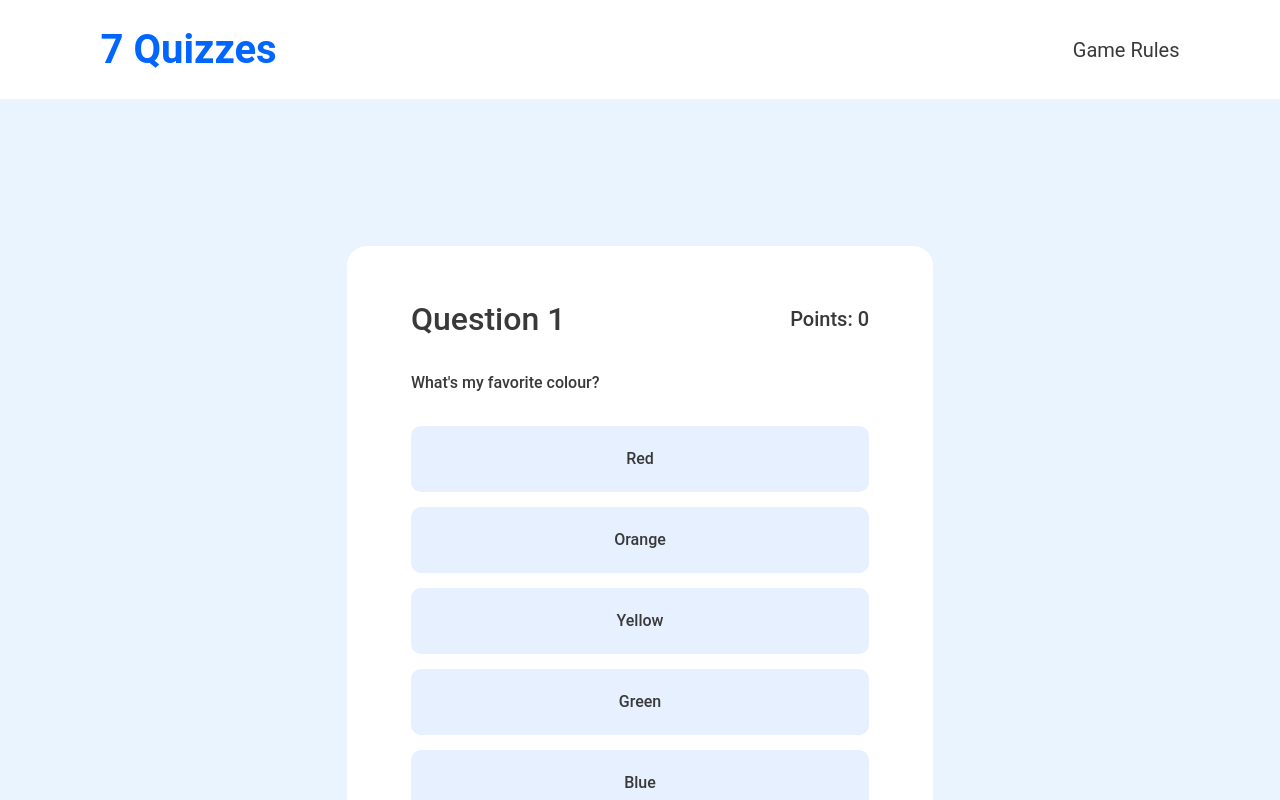
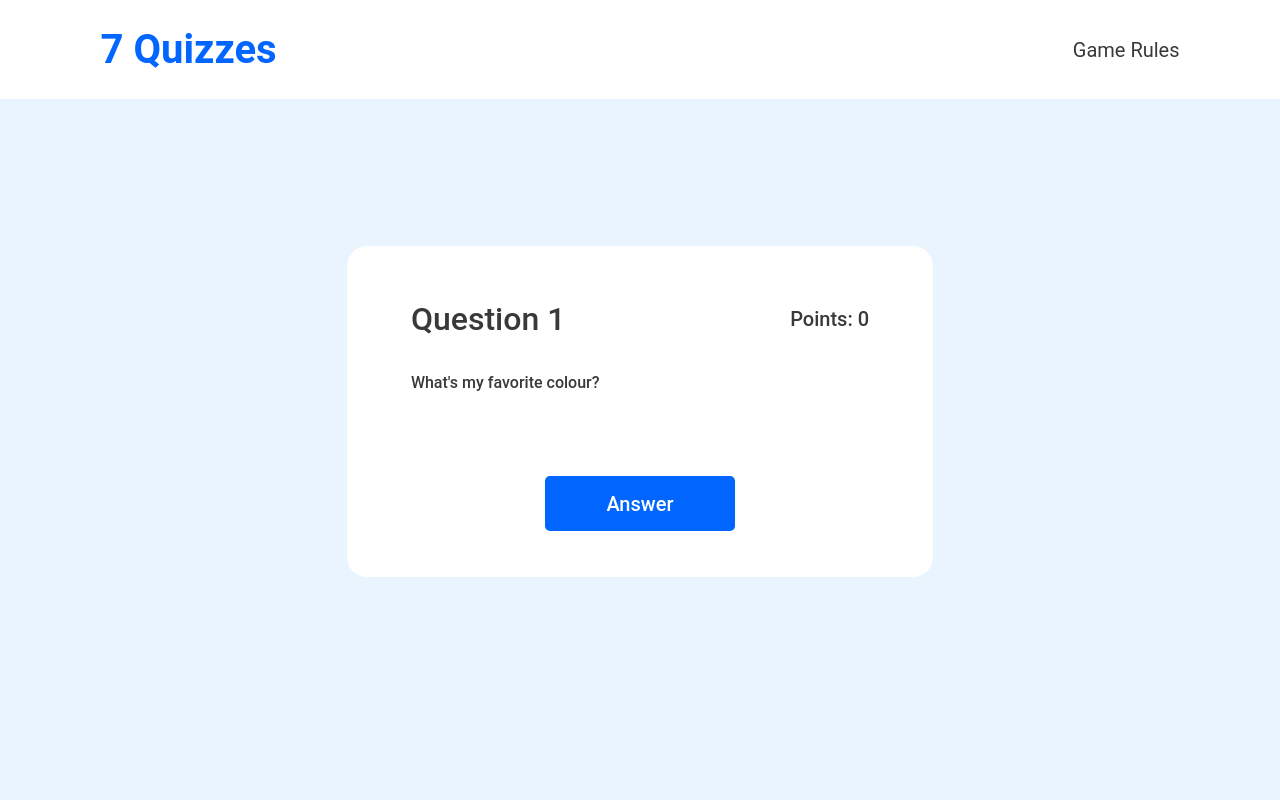
Before and after one commit to YuliaVorotintseva/7quizzes-frontend, a React (Vite) app: page /game in a window 1280 px wide. Shown: the top 800 px of the page. Built offline with nearby package versions, Linux system fonts and the light colour scheme.

Commit message:
feat: fixed bugs with mocked value

```diff
--- a/src/components/Question/Question.tsx
+++ b/src/components/Question/Question.tsx
@@ -3,9 +3,9 @@ import { useNavigate } from "react-router-dom";
 
 import Button from "../Button/Button";
 import IAnswer from "../../interfaces/Answer";
+import Answer from "../Answer/Answer";
 
 import "./question.css";
-import Answer from "../Answer/Answer";
 
 export type Props = {
   answers: Array<IAnswer>;
--- a/src/pages/Game/Game.tsx
+++ b/src/pages/Game/Game.tsx
@@ -6,7 +6,7 @@ import Answer from "../../interfaces/Answer";
 import { startGame } from "../../entities/game/api/GameAPI.mock";
 import MockQuestion from "../../interfaces/MockQuestion";
 
-const isMocked: boolean = import.meta.env.VITE_MOCKED;
+const isMocked: boolean = import.meta.env.VITE_MOCKED === "true";
 
 const getMockQuestion = async () => {
   const question = await startGame();
@@ -31,37 +31,20 @@ const Game = () => {
   const [question, setQuestion] = useState(new MockQuestion({}));
   useEffect(() => {
     const loadQuestion = async () => {
-      const mockQuestion = await getMockQuestion();
-      setQuestion(mockQuestion);
+      if (isMocked) {
+        console.log(`EFFECT ${isMocked}`);
+        const mockQuestion = await getMockQuestion();
+        setQuestion(mockQuestion);
+      }
     };
     loadQuestion();
-  }, []);
+  }, [isMocked]);
 
-  const mockAnswers = question.answers.map(
-    (answer) =>
-      new Answer({
-        id: answer.id,
-        text: answer.text,
-        isCorrect: answer.isCorrect,
-        score: answer.score,
-      }),
-  );
-
-  const answers: Array<Answer> = isMocked
-    ? mockAnswers
-    : [
-        new Answer({ id: "1", text: "Red" }),
-        new Answer({ id: "2", text: "Orange" }),
-        new Answer({ id: "3", text: "Yellow" }),
-        new Answer({ id: "4", text: "Green" }),
-        new Answer({ id: "5", text: "Blue", isCorrect: "correct", score: 1 }),
-        new Answer({ id: "6", text: "Violet" }),
-      ];
-
+  console.log(isMocked);
   return (
     <GameLayout>
       <Question
-        answers={answers}
+        answers={question.answers}
         questionNumber={isMocked ? question.number : 1}
         score={0}
         text={isMocked ? question.text : "What's my favorite colour?"}
```
